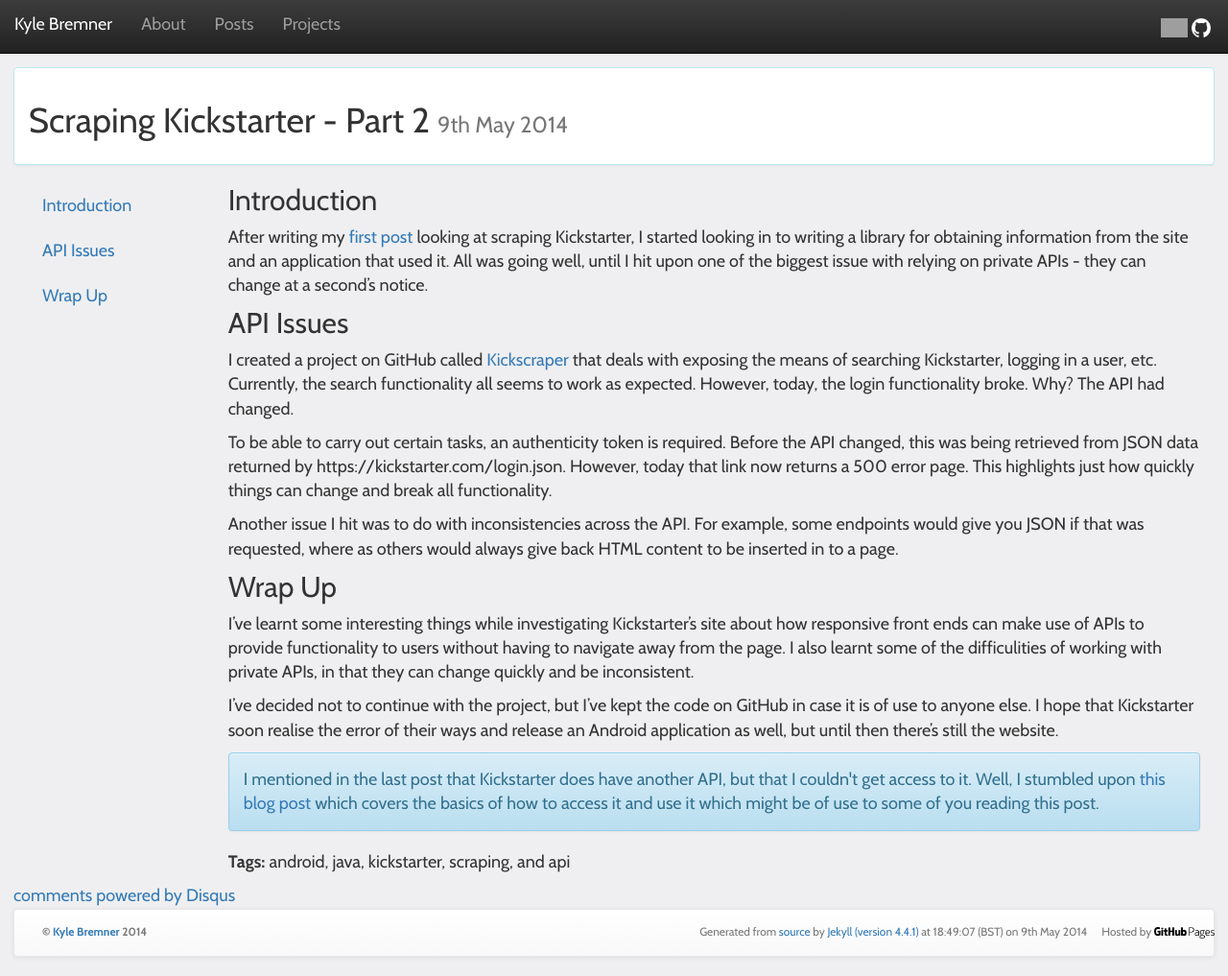
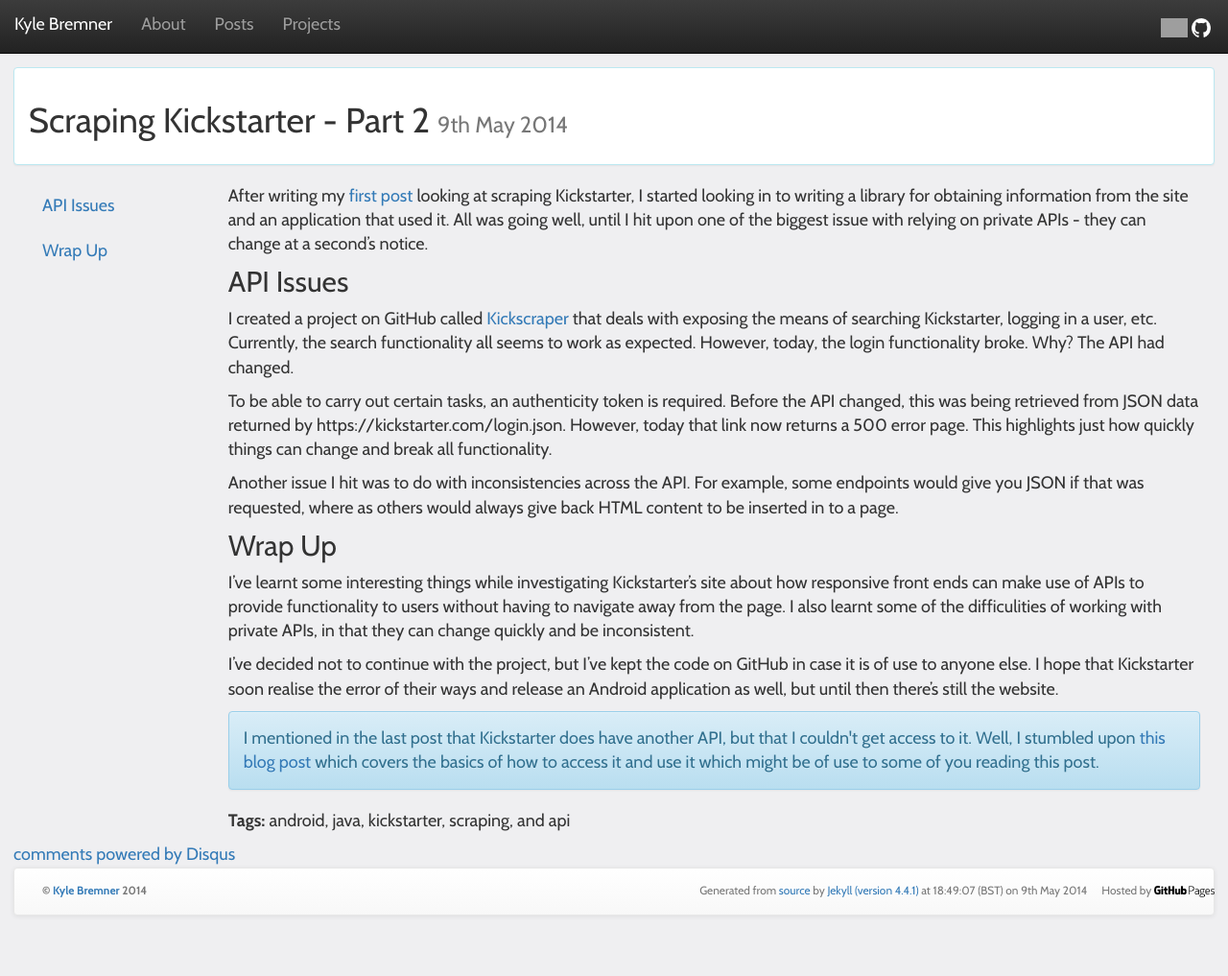
Before and after one commit to kbremner/kbremner.github.io, a Jekyll site: the page built from _posts/2014-05-09-kickstarter-part2.md, in a window 1280 px wide and 1017 px high. Shown: the whole window at 96% size. Built offline with Jekyll 4.4.1, drawn with Linux system fonts in a browser that asks for light colours; nearby versions of some CDN libraries; Markdown is read by kramdown in place of the engine named in the settings; comment, search, counter and statistics services are not loaded; grey boxes are pictures that could not be loaded.

Commit message:
added kickstararter part 2 post

```diff
--- a/_posts/2014-05-09-kickstarter-part2.md
+++ b/_posts/2014-05-09-kickstarter-part2.md
@@ -3,13 +3,11 @@
 title: Scraping Kickstarter - Part 2
 tags: android java kickstarter scraping api
 sections:
-  - Introduction
   - API Issues
   - Wrap Up
 published: true
 ---
 
-{% include section_header.html name="Introduction" %}
 After writing my [first post]({% post_url 2014-03-15-kickstarter-part1 %}) looking at scraping Kickstarter, I started looking in to writing a library for obtaining information from the site and an application that used it. All was going well, until I hit upon one of the biggest issue with relying on private APIs - they can change at a second's notice.
 
 {% include section_header.html name="API Issues" %}
```
